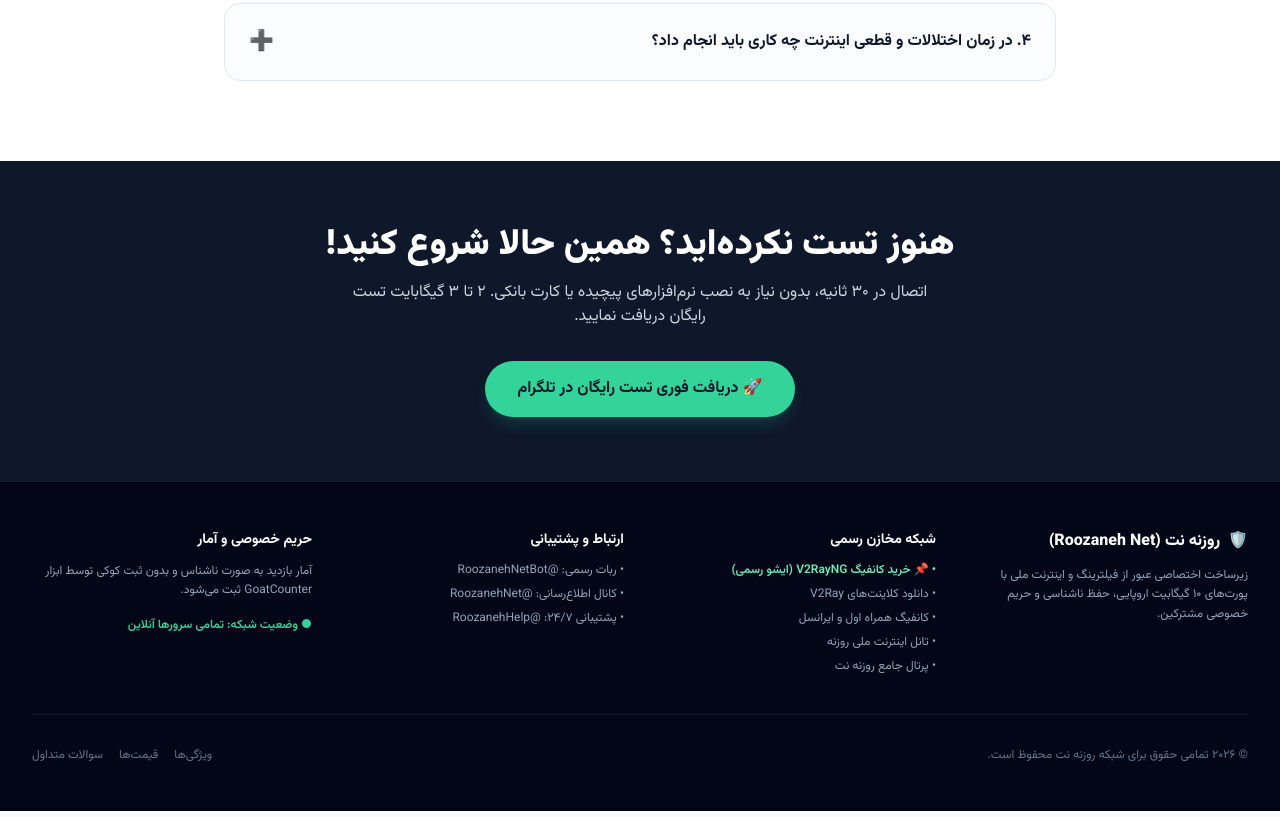
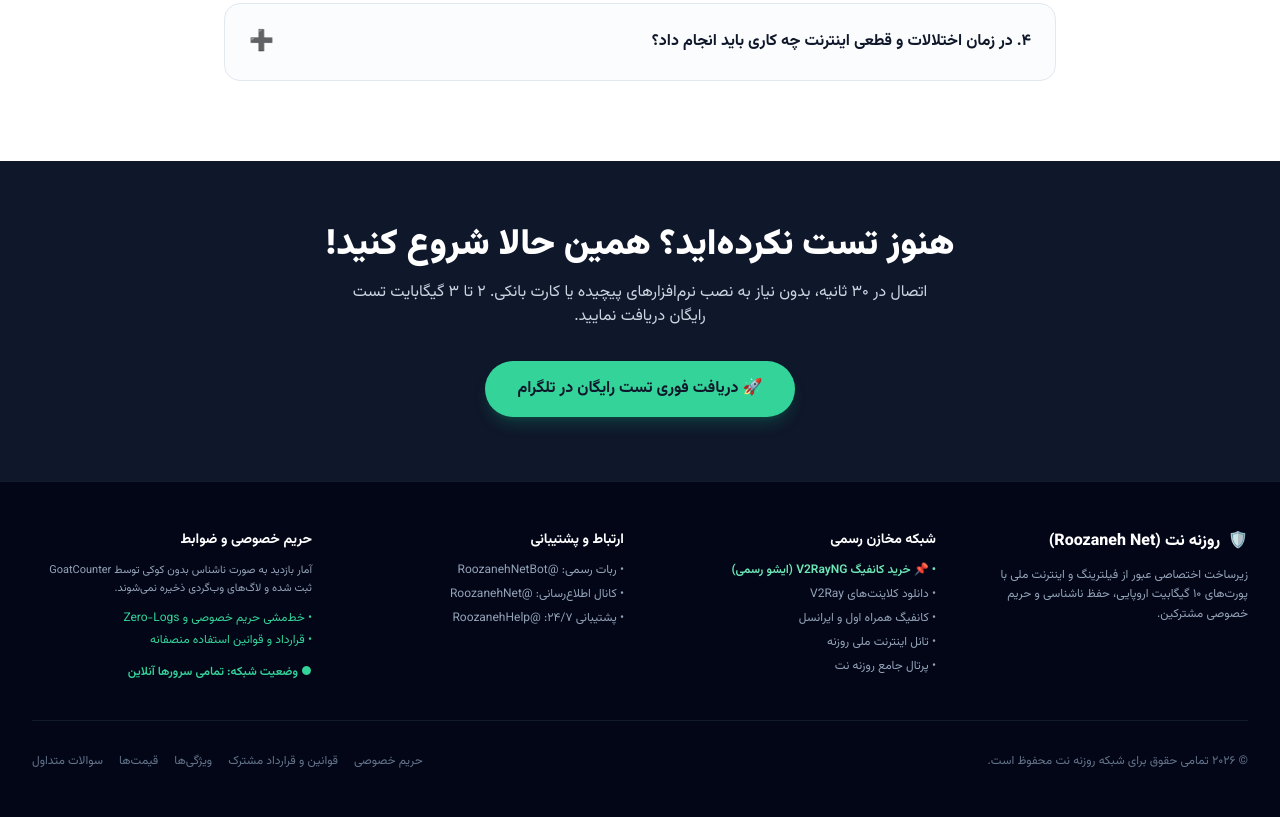
Before and after one commit to roozaneh/kharid-vpn-filter-shekan, a plain HTML site: page index.html in a window 1280 px wide. Shown: the part 4347-5164 px from the top of the page. Drawn offline with nearby package versions, Linux system fonts and the light colour scheme.

Commit message:
feat(footer): link to official Privacy Policy and Terms of Service documents

```diff
--- a/index.html
+++ b/index.html
@@ -742,11 +742,15 @@
 
         <!-- GoatCounter badge col -->
         <div class="space-y-2">
-          <h4 class="text-white font-bold text-sm mb-3">حریم خصوصی و آمار</h4>
-          <p class="text-slate-400 leading-relaxed">
-            آمار بازدید به صورت ناشناس و بدون ثبت کوکی توسط ابزار GoatCounter ثبت می‌شود.
+          <h4 class="text-white font-bold text-sm mb-3">حریم خصوصی و ضوابط</h4>
+          <p class="text-slate-400 leading-relaxed text-[11px]">
+            آمار بازدید به صورت ناشناس بدون کوکی توسط GoatCounter ثبت شده و لاگ‌های وب‌گردی ذخیره نمی‌شوند.
           </p>
-          <div class="pt-2 text-emerald-400 font-semibold">
+          <div class="flex flex-col gap-1.5 pt-1 text-xs">
+            <a href="https://roozaneh.github.io/v2ray-clients-download/privacy.html" class="text-emerald-400 hover:text-emerald-300 transition">• خط‌مشی حریم خصوصی و Zero-Logs</a>
+            <a href="https://roozaneh.github.io/v2ray-clients-download/terms.html" class="text-emerald-400 hover:text-emerald-300 transition">• قرارداد و قوانین استفاده منصفانه</a>
+          </div>
+          <div class="pt-2 text-emerald-400 font-semibold text-xs">
             ● وضعیت شبکه: تمامی سرورها آنلاین
           </div>
         </div>
@@ -757,7 +761,9 @@
         <div>
           © ۲۰۲۶ تمامی حقوق برای شبکه روزنه نت محفوظ است.
         </div>
-        <div class="flex items-center gap-4">
+        <div class="flex flex-wrap items-center gap-4">
+          <a href="https://roozaneh.github.io/v2ray-clients-download/privacy.html" class="hover:text-slate-300">حریم خصوصی</a>
+          <a href="https://roozaneh.github.io/v2ray-clients-download/terms.html" class="hover:text-slate-300">قوانین و قرارداد مشترک</a>
           <a href="#features" class="hover:text-slate-300">ویژگی‌ها</a>
           <a href="#pricing" class="hover:text-slate-300">قیمت‌ها</a>
           <a href="#faq" class="hover:text-slate-300">سوالات متداول</a>
```
